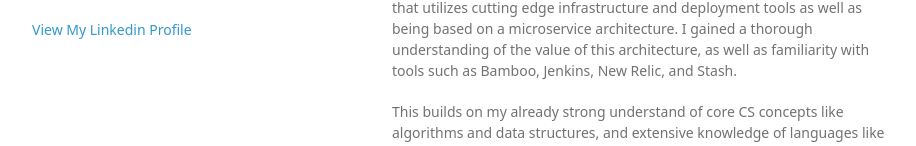
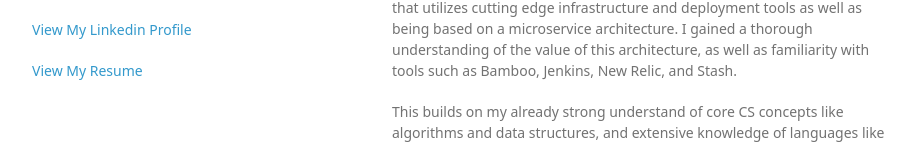
Before and after one commit to karpcode/karpcode.github.io, a plain HTML site: page index.html in a window 1280 px wide. Shown: the part 182-328 px from the top of the page, without its empty margins (178-1094 px from the left). Drawn offline with Linux system fonts and the light colour scheme; a web font is replaced by a local one.

Commit message:
added resume link

```diff
--- a/index.html
+++ b/index.html
@@ -22,6 +22,7 @@
 
         <p class="view"><a href="https://github.com/akarpz">View My GitHub Profile</a></p>
         <p class="view"><a href="https://www.linkedin.com/in/karpowich">View My Linkedin Profile</a></p>
+        <p class="view"><a href="https://1drv.ms/b/s!AmgpWtug-QLRgbYVWTk5d1PrzfyB9A">View My Resume</a></p>
 
       </header>
       <section>
```
